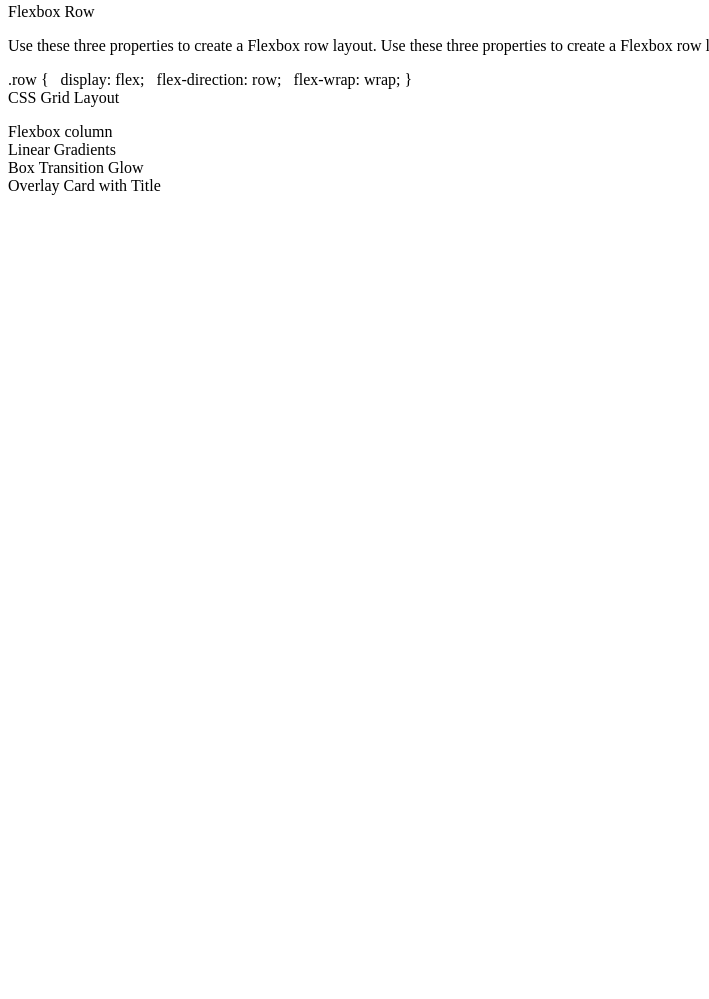
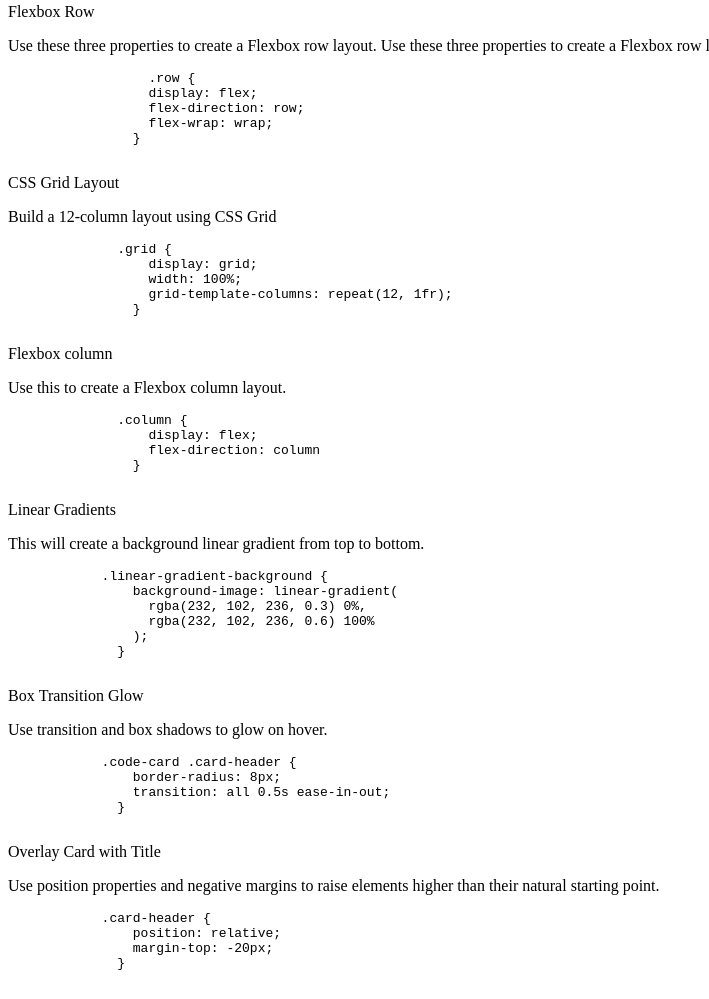
Before and after one commit to Hfranz1/Mini-Project, a plain HTML site: page index.html in a window 1280 px wide. Shown: the part 129-1128 px from the top of the page, without its empty margins (0-709 px from the left). Before the commit the page ends 800 px from the top, so only its background shows below. Drawn offline with Linux system fonts and the light colour scheme.

Commit message:
HTML Skeleton

```diff
--- a/index.html
+++ b/index.html
@@ -14,35 +14,82 @@
           Ever have trouble recalling the exact syntax for your favorite CSS code? Give it a permanent home and add it to
               this page! Select any snippet below and it'll automatically select all of the code for you to copy.
         </p>
-      <section>
-
-          <header>Flexbox Row</header>
-          <p>Use these three properties to create a Flexbox row layout.
-            Use these three properties to create a Flexbox row layout.</p>
-            <div>
-              .row {
+      <main>
+        <section class = "card">
+          <div class="card">Flexbox Row</div>
+            <p>
+              Use these three properties to create a Flexbox row layout.
+            Use these three properties to create a Flexbox row layout.
+            </p>
+              <pre>
+                  .row {
                   display: flex;
                   flex-direction: row;
                   flex-wrap: wrap;
                 }
-            </div>
+               </pre>
 
-          <header>CSS Grid Layout</header>
+          <div class="card">CSS Grid Layout</div>
+            <p>
+              Build a 12-column layout using CSS Grid
+            </p>
+            <pre>
+              .grid {
+                  display: grid;
+                  width: 100%;
+                  grid-template-columns: repeat(12, 1fr);
+                }
+            </pre>
+
+          <div class="card">Flexbox column</div>
+            <p>
+              Use this to create a Flexbox column layout.
+            </p>
+            <pre>
+              .column {
+                  display: flex;
+                  flex-direction: column
+                }
+            </pre>
+
+          <div class = "card">Linear Gradients</div>
           <p>
+            This will create a background linear gradient from top to bottom.
+          </p>
+          <pre>
+            .linear-gradient-background {
+                background-image: linear-gradient(
+                  rgba(232, 102, 236, 0.3) 0%,
+                  rgba(232, 102, 236, 0.6) 100%
+                );
+              }
+          </pre>
 
+          <div class="card">Box Transition Glow</div>
+          <p>
+            Use transition and box shadows to glow on hover.
           </p>
-
-          <header>Flexbox column</header>
-
-          <header>Linear Gradients</header>
-
-          <header>Box Transition Glow</header>
-
-          <header>Overlay Card with Title</header>
+          <pre>
+            .code-card .card-header {
+                border-radius: 8px;
+                transition: all 0.5s ease-in-out;
+              }
+          </pre>
 
 
+          <div class="card">Overlay Card with Title</div>
+          <p>
+            Use position properties and negative margins to raise elements higher than their natural starting point.
+          </p>
+          <pre>
+            .card-header {
+                position: relative;
+                margin-top: -20px;
+              }
+          </pre>
 
-      </section>
+
+      </main>
     </header>
 
     <section>
```
